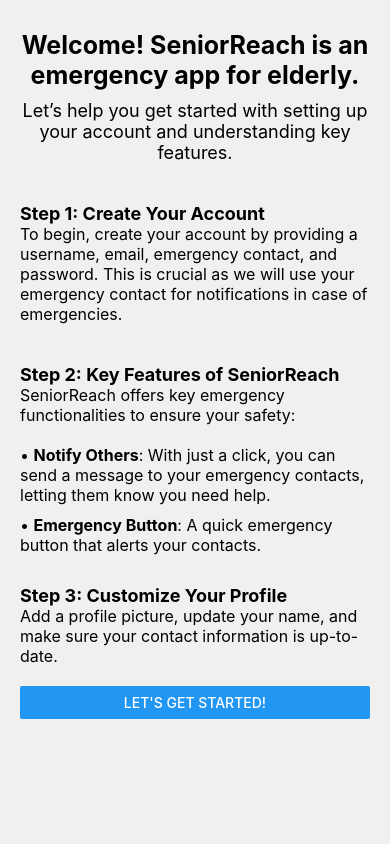
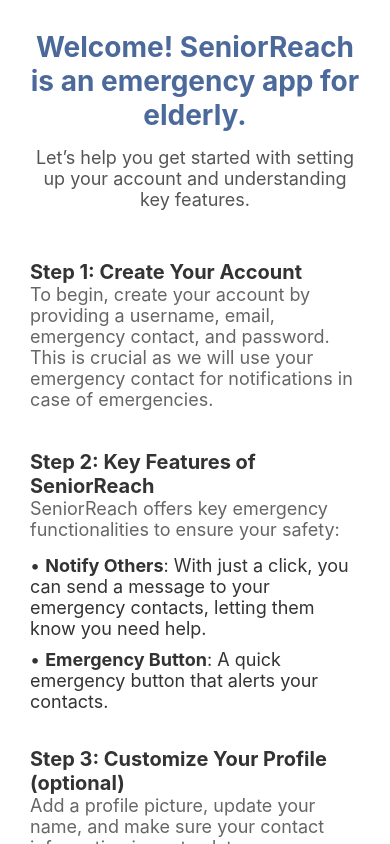
Before and after one commit to Ka-atsu/SE-Eldery-App, a React Native app in the folder Front-End/: screen /GetStarted in a window 390 px wide. Built offline with nearby package versions, Linux system fonts and the light colour scheme.

Commit message:
Latest Updates

```diff
--- a/Front-End/Components/EmergencyScreen.js
+++ b/Front-End/Components/EmergencyScreen.js
@@ -5,6 +5,7 @@
 import { Icon } from 'react-native-elements';
 import AsyncStorage from '@react-native-async-storage/async-storage';
 import BottomComponent from './Bottom';
+import { useFocusEffect } from '@react-navigation/native'; // Importing useFocusEffect
 
 const { width } = Dimensions.get('window');
 const API_URL = 'http://192.168.18.81:8000/api';
@@ -13,7 +14,8 @@
   const [name, setName] = useState(''); // Store the user's name
   const [emergencyContact, setEmergencyContact] = useState(null);
   const [loading, setLoading] = useState(true);
-  const [isButtonDisabled, setIsButtonDisabled] = useState(false); // New state to track button disable status
+  const [isButtonDisabled, setIsButtonDisabled] = useState(false); // Track button disable status
+  const [isBottomComponentTemporarilyDisabled, setIsBottomComponentTemporarilyDisabled] = useState(false);
 
   // Play the emergency alert sound
   const playSound = async () => {
@@ -27,7 +29,14 @@
     }
   };
 
-  // Get user details including emergency contact
+  // Fetch user details when the screen is focused
+  useFocusEffect(
+    React.useCallback(() => {
+      getUserDetails();
+    }, [])
+  );
+
+  // Function to fetch user details
   const getUserDetails = async () => {
     try {
       setLoading(true);
@@ -46,6 +55,10 @@
       const userData = response.data;
       setName(userData.name);  // Set the user's name
       setEmergencyContact(userData.emergency_contact || 'No emergency contact set');
+
+      // Debugging the values:
+      console.log('Name:', userData.name);
+      console.log('Emergency Contact:', userData.emergency_contact || 'No emergency contact set');
     } catch (error) {
       console.log('Error fetching user details:', error);
       Alert.alert('Error', 'Failed to load user data.');
@@ -58,6 +71,7 @@
   const handleEmergencyPress = async () => {
     if (isButtonDisabled) return; // Prevent multiple clicks
     setIsButtonDisabled(true); // Disable button
+    setIsBottomComponentTemporarilyDisabled(true); // Temporarily disable bottom component
 
     console.log('Emergency Pressed');
     playSound();
@@ -65,6 +79,7 @@
     if (!emergencyContact || emergencyContact === 'No emergency contact set') {
       Alert.alert('Error', 'No emergency contact found.');
       setIsButtonDisabled(false); // Re-enable button if no contact is found
+      setIsBottomComponentTemporarilyDisabled(false); // Re-enable bottom component
       return;
     }
 
@@ -82,6 +97,7 @@
     if (!phoneRegex.test(formattedEmergencyContact)) {
       Alert.alert('Error', 'Invalid phone number format. Ensure it starts with +63 and is followed by 10 digits with spaces.');
       setIsButtonDisabled(false); // Re-enable button on error
+      setIsBottomComponentTemporarilyDisabled(false); // Re-enable bottom component
       return;
     }
 
@@ -109,13 +125,10 @@
     } finally {
       setTimeout(() => {
         setIsButtonDisabled(false); // Re-enable button after delay
-      }, 12000); // Disable for 13 seconds
+        setIsBottomComponentTemporarilyDisabled(false); // Re-enable bottom component
+      }, 12000); // Disable for 12 seconds
     }
   };
-
-  useEffect(() => {
-    getUserDetails();
-  }, []);
 
   return (
     <View style={styles.container}>
@@ -139,13 +152,19 @@
             {/* Inner Shadow Effect inside the Button */}
             <View style={styles.innerShadow}>
               <Icon name="warning" color="white" size={60} />
-              <Text style={styles.buttonTitle}>{isButtonDisabled ? 'Processing...' : 'Emergency'}</Text>
+              <Text style={styles.buttonTitle}>
+                {isButtonDisabled ? 'Processing...' : 'Emergency'}
+              </Text>
             </View>
           </TouchableOpacity>
         </View>
       )}
 
-      <BottomComponent navigation={navigation} disableButton={'Emergency'} />
+      <BottomComponent
+        navigation={navigation}
+        disableButton={'Emergency'}
+        isBottomComponentTemporarilyDisabled={true} // Passing the new state
+      />
     </View>
   );
 };
@@ -155,7 +174,7 @@
     flex: 1,
     justifyContent: 'flex-start',
     alignItems: 'center',
-    backgroundColor: '#F5F5F5', // Light background for readability
+    backgroundColor: '#F5F5F5',
     marginTop: 20,
     paddingHorizontal: 15,
   },
@@ -163,7 +182,7 @@
     marginTop: 20,
     marginBottom: 20,
     textAlign: 'center',
-    fontSize: 28, // Slightly smaller for easier reading
+    fontSize: 28,
     fontWeight: 'bold',
     color: '#333',
   },
@@ -171,7 +190,7 @@
     textAlign: 'center',
     fontSize: 18,
     color: '#555',
-    marginBottom: 30, // Extra spacing for better readability
+    marginBottom: 30,
   },
   buttonContainer: {
     flex: 1,
@@ -185,26 +204,26 @@
     borderRadius: (width * 0.8) / 2,
     justifyContent: 'center',
     alignItems: 'center',
-    backgroundColor: '#FF6347', // Soft emergency red
-    elevation: 8, // Outer shadow with a more moderate depth
-    shadowColor: '#8B0000', // Darker red shadow for outer depth
+    backgroundColor: '#FF4C4C', // Emergency Red
+    elevation: 8,
+    shadowColor: '#B83A3A',
     shadowOffset: { width: 0, height: 5 },
     shadowOpacity: 0.4,
     shadowRadius: 10,
     borderWidth: 2,
-    borderColor: '#FF4500', // Slightly lighter red for a glossy look
+    borderColor: '#FF1C1C', // Slightly darker red border
   },
   innerShadow: {
     width: '90%',
     height: '90%',
     borderRadius: (width * 0.8) / 2,
-    backgroundColor: '#FF7F50', // A lighter red shade for inner depth
+    backgroundColor: '#FF6347', // Lighter red for the inner shadow
     justifyContent: 'center',
     alignItems: 'center',
-    shadowColor: '#D84315', // Inner shadow effect (slightly darker red)
-    shadowOffset: { width: 0, height: -3 },
+    shadowColor: '#D85A5A',
+    shadowOffset: { width: 0, height: -5 },
     shadowOpacity: 0.3,
-    shadowRadius: 6,
+    shadowRadius: 8,
   },
   buttonTitle: {
     fontSize: 24,
@@ -213,4 +232,5 @@
   },
 });
 
+
 export default EmergencyScreen;
--- a/Front-End/Components/GetStartedScreen.js
+++ b/Front-End/Components/GetStartedScreen.js
@@ -1,5 +1,5 @@
 import React from 'react';
-import { View, Text, Button, StyleSheet, ScrollView } from 'react-native';
+import { View, Text, Button, StyleSheet, ScrollView, TouchableOpacity } from 'react-native';
 
 const GetStartedScreen = ({ navigation }) => {
   return (
@@ -24,16 +24,18 @@
       <Text style={styles.feature}>• <Text style={styles.bold}>Notify Others</Text>: With just a click, you can send a message to your emergency contacts, letting them know you need help.</Text>
       <Text style={styles.feature}>• <Text style={styles.bold}>Emergency Button</Text>: A quick emergency button that alerts your contacts.</Text>
 
-      <Text style={styles.stepTitle}>Step 3: Customize Your Profile</Text>
+      <Text style={styles.stepTitle}>Step 3: Customize Your Profile (optional)</Text>
       <Text style={styles.stepDescription}>
         Add a profile picture, update your name, and make sure your contact information is up-to-date.
       </Text>
 
       {/* Get Started Button */}
-      <Button
-        title="Let's Get Started!"
+      <TouchableOpacity
+        style={styles.button}
         onPress={() => navigation.navigate('Login')}
-      />
+      >
+        <Text style={styles.buttonText}>Let's Get Started!</Text>
+      </TouchableOpacity>
     </ScrollView>
   );
 };
@@ -41,37 +43,55 @@
 const styles = StyleSheet.create({
   container: {
     flexGrow: 1,
-    padding: 20,
-    backgroundColor: '#f0f0f0',
+    padding: 30,
+    backgroundColor: '#ffffff',
   },
   header: {
-    fontSize: 25,
+    fontSize: 28,
     fontWeight: 'bold',
-    marginBottom: 10,
+    marginBottom: 15,
     textAlign: 'center',
-    marginTop: 10,
+    color: '#4b6a9b',
   },
   description: {
     fontSize: 18,
-    marginBottom: 20,
+    marginBottom: 25,
     textAlign: 'center',
+    color: '#555',
   },
   stepTitle: {
-    fontSize: 18,
+    fontSize: 20,
     fontWeight: 'bold',
-    marginTop: 20,
+    marginTop: 25,
+    color: '#333',
   },
   stepDescription: {
-    fontSize: 16,
-    marginBottom: 20,
+    fontSize: 18,
+    marginBottom: 15,
+    color: '#666',
   },
   feature: {
-    fontSize: 16,
+    fontSize: 18,
     marginBottom: 10,
+    color: '#333',
   },
   bold: {
     fontWeight: 'bold',
   },
+  button: {
+    backgroundColor: '#4CAF50',
+    paddingVertical: 15,
+    paddingHorizontal: 40,
+    borderRadius: 10,
+    marginTop: 40,
+    alignItems: 'center',
+    elevation: 5, // Shadow effect
+  },
+  buttonText: {
+    fontSize: 22,
+    fontWeight: 'bold',
+    color: 'white',
+  },
 });
 
 export default GetStartedScreen;
--- a/Front-End/Components/ProfileScreen.js
+++ b/Front-End/Components/ProfileScreen.js
@@ -31,7 +31,6 @@
         return;
       }
 
-      // Make API call to fetch user details using the token
       const response = await axios.get(`${API_URL}/user`, {
         headers: { Authorization: `Bearer ${token}` },
       });
@@ -42,6 +41,11 @@
       setEmail(userData.email);
       setEmergencyContact(userData.emergency_contact || "No emergency contact set");
       setProfilePic(userData.profile_pic || null); // Set the profile picture if available
+
+      // Debugging values:
+      console.log("Name:", userData.name);
+      console.log("Email:", userData.email);
+      console.log("Emergency Contact:", userData.emergency_contact || "No emergency contact set");
     } catch (error) {
       console.log("Error fetching user details:", error);
       Alert.alert("Error", "Failed to load user data.");
@@ -132,7 +136,7 @@
 
           {/* Profile Information */}
           <Text style={styles.label}>Email</Text>
-          <Text style={styles.inputTextNonEditable}>{email}</Text> {/* Email is now non-editable */}
+          <Text style={styles.inputTextNonEditable}>{email || 'No email provided'}</Text>
 
           <Text style={styles.label}>Name</Text>
           {isEditing ? (
```
Also changed, not shown: Front-End/Components/Bottom.js (+21 -9 lines), Front-End/Components/HomeScreen.js (+28 -14 lines), Front-End/assets/logo.png.
